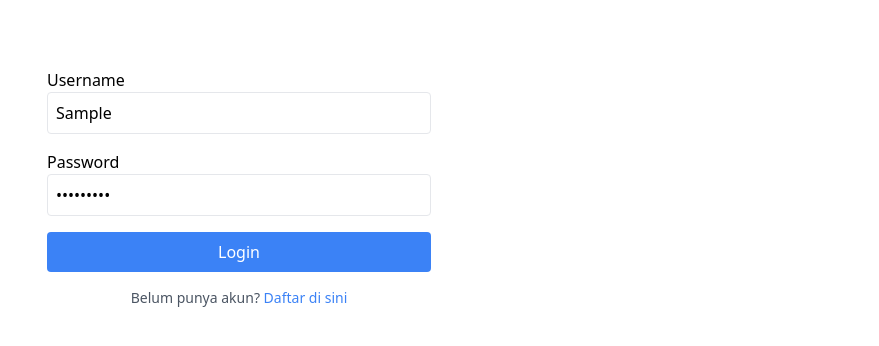
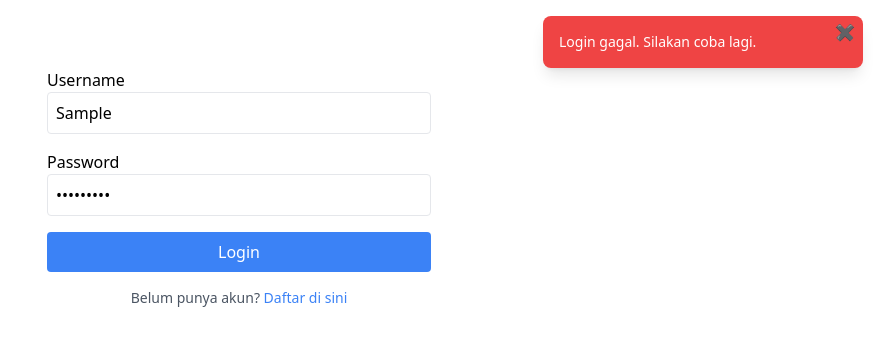
Before and after one commit to AbdulMalikMuzakir404/inventaris-barang-client, a Vue app: page /login in a window 1280 px wide. Both pictures are taken after typing "Sample", "Sample123" into the empty fields and a click on the button "Login". Shown: the top 346 px of the page, without its empty margins (401-1280 px from the left). Built offline with nearby package versions, Linux system fonts and the light colour scheme; no server answers.

Commit message:
Add Toast notification component and integrate with Vuex store for user feedback

```diff
--- a/src/App.vue
+++ b/src/App.vue
@@ -3,6 +3,12 @@
     <Sidebar v-if="isAuthenticated" />
     <Header v-if="isAuthenticated" />
     <Breadcrumb v-if="isAuthenticated" />
+    <Toast
+      v-if="toast.message"
+      :message="toast.message"
+      :type="toast.type"
+      :duration="toast.duration"
+    />
 
     <main :class="{ 'ml-64': isAuthenticated, 'ml-0': !isAuthenticated }" class="mt-3 p-4">
       <router-view />
@@ -11,16 +17,15 @@
 </template>
 
 <script setup>
-import { ref, watch } from 'vue'
+import { computed } from 'vue'
+import { useStore } from 'vuex'
 import Sidebar from './components/layout/Sidebar.vue'
 import Header from './components/layout/Header.vue'
 import Breadcrumb from './components/layout/Breadcrumb.vue'
+import Toast from './components/ui/Toast.vue'
 
-const isAuthenticated = ref(!!localStorage.getItem('token'))
+const store = useStore()
 
-watch(isAuthenticated, (newValue, oldValue) => {
-  if (newValue !== oldValue) {
-    console.log('Login status changed:', newValue ? 'Logged In' : 'Logged Out')
-  }
-})
+const isAuthenticated = computed(() => store.getters['auth/isLoggedIn'])
+const toast = computed(() => store.state.toast || {})
 </script>
--- a/src/stores/index.js
+++ b/src/stores/index.js
@@ -2,11 +2,13 @@ import { createStore } from 'vuex'
 import auth from './modules/auth'
 import item from './modules/item'
 import category from './modules/category'
+import toast from './modules/toast'
 
 export default createStore({
   modules: {
     auth,
     item,
     category,
+    toast,
   },
 })
--- /dev/null
+++ b/src/stores/modules/toast.js
@@ -0,0 +1,32 @@
+const state = () => ({
+  message: '',
+  type: 'success',
+  duration: 3000,
+})
+
+const mutations = {
+  SET_TOAST(state, { message, type, duration }) {
+    state.message = message
+    state.type = type
+    state.duration = duration
+  },
+  CLEAR_TOAST(state) {
+    state.message = ''
+  },
+}
+
+const actions = {
+  showToast({ commit }, payload) {
+    commit('SET_TOAST', payload)
+    setTimeout(() => {
+      commit('CLEAR_TOAST')
+    }, payload.duration || 3000)
+  },
+}
+
+export default {
+  namespaced: true,
+  state,
+  mutations,
+  actions,
+}
--- a/src/utils/axios.js
+++ b/src/utils/axios.js
@@ -8,7 +8,6 @@ const api = axios.create({
   },
 })
 
-// Request Interceptor
 api.interceptors.request.use(
   (config) => {
     const token = localStorage.getItem('token')
@@ -20,7 +19,6 @@ api.interceptors.request.use(
   (error) => Promise.reject(error),
 )
 
-// Response Interceptor
 api.interceptors.response.use(
   (response) => response,
   (error) => {
@@ -43,13 +41,12 @@ api.interceptors.response.use(
   },
 )
 
-// ✅ Fungsi validasi token
 export async function validateToken() {
   const token = localStorage.getItem('token')
   if (!token) return false
 
   try {
-    const res = await api.get('/auth/me') // ← pastikan backend punya endpoint ini
+    const res = await api.get('/auth/me')
     return !!res.data
   } catch (err) {
     localStorage.removeItem('token')
--- a/src/views/auth/Login.vue
+++ b/src/views/auth/Login.vue
@@ -35,13 +35,20 @@ export default {
           password: this.password,
         })
 
+        this.$store.dispatch('toast/showToast', {
+          message: 'Login berhasil!',
+          type: 'success',
+          duration: 3000,
+        })
+
         this.$router.push('/item')
-
-        this.$root.$emit('show-toast', 'Login berhasil!', 'success', 3000)
       } catch (error) {
         const message = error.response?.data?.message || 'Login gagal. Silakan coba lagi.'
-        this.$root.$emit('show-toast', message, 'error', 5000)
-        console.error(error)
+        this.$store.dispatch('toast/showToast', {
+          message,
+          type: 'error',
+          duration: 5000,
+        })
       }
     },
   },
```
Also changed, not shown: src/components/ui/Toast.vue (renamed from src/components/ToastNotification.vue).
